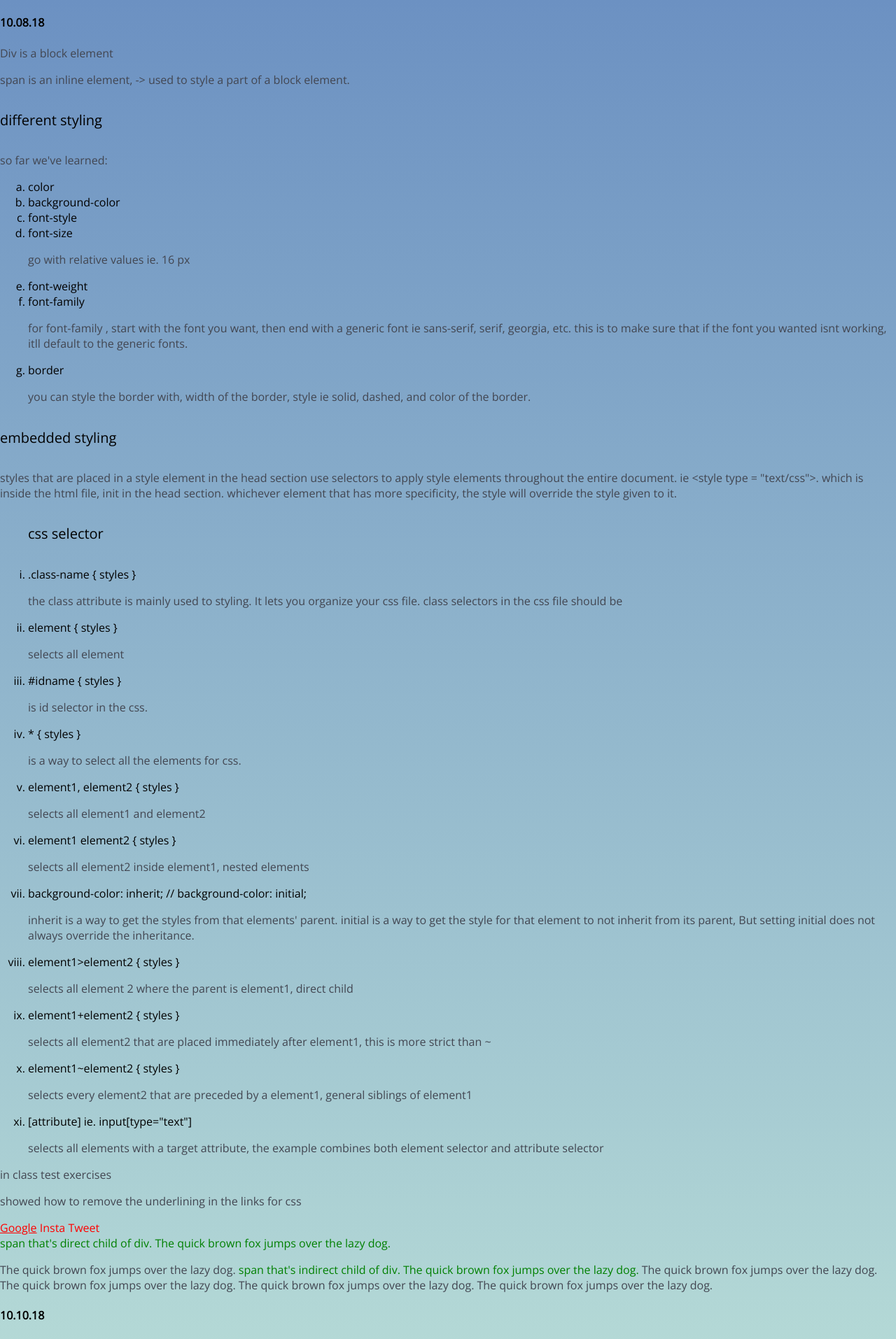
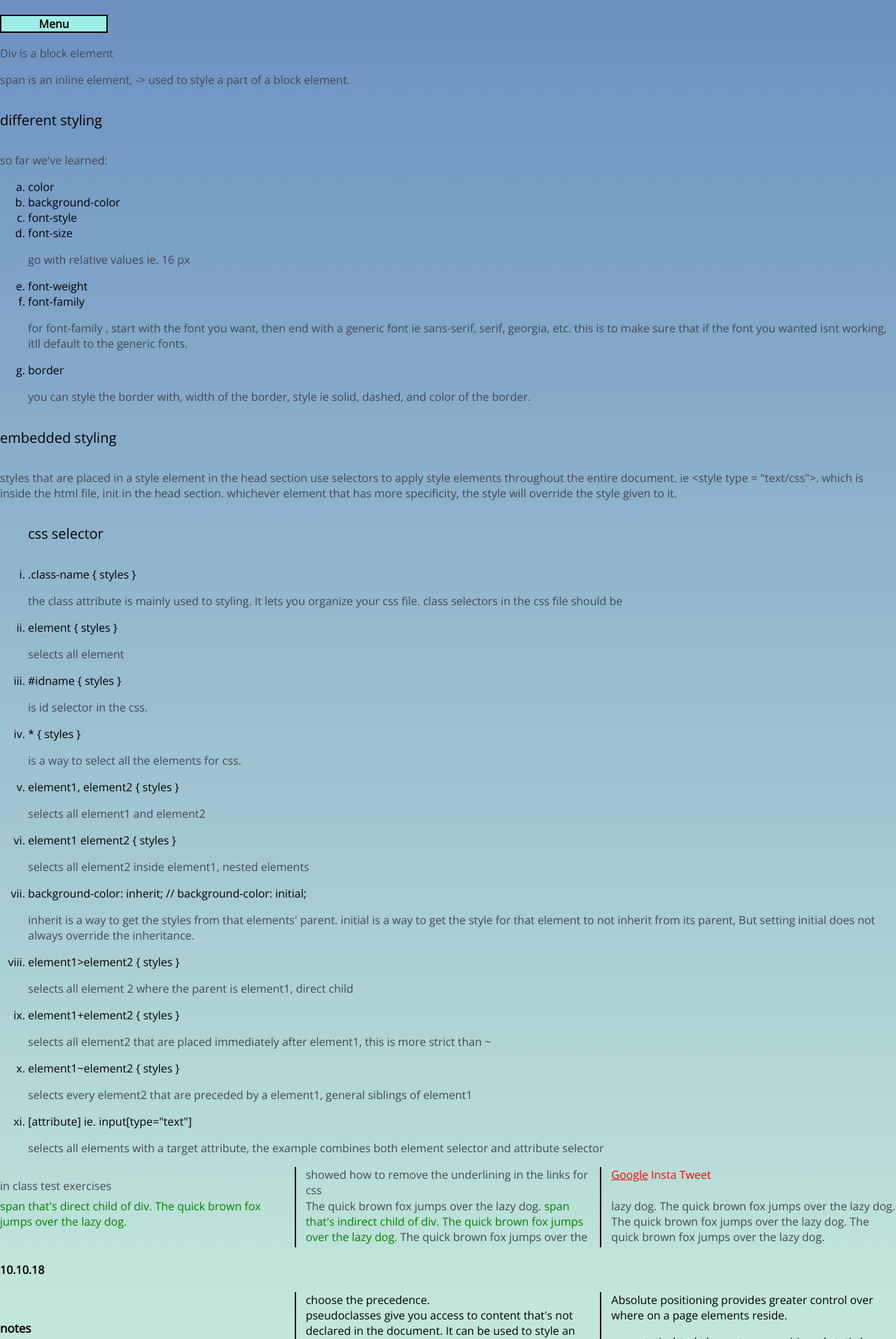
Before and after one commit to andrewwwwtran/Fall18-school-projects, a PHP site: page /index3.html in a window 1280 px wide. Shown: the top 1914 px of the page at 70% size. Run offline with PHP 8.4, Linux system fonts and the light colour scheme.

Commit message:
updated for comp484 10.22 notes

```diff
--- a/comp484/practicehtml/css/test.css
+++ b/comp484/practicehtml/css/test.css
@@ -40,6 +40,9 @@ p{
 ul{
 	list-style-type: lower-alpha;
 }
+ul.menu{
+	list-style: none;
+}
 
 /* links */
 a{
@@ -47,6 +50,36 @@ a{
 }
 a:hover{
 	color: #FFF;
+}
+a.menu{
+	text-decoration: none;
+}
+
+/* navigation */
+nav{
+	background-color: #9EEFE5;
+	border: 2px solid #000;
+	text-align: center;
+	width: 150px;
+	font-family: 'Open Sans', sans-serif;
+	font-weight: bold;
+	font-size: 20;
+	position: absolute;
+}
+nav:hover ul.menu{
+	display: block;
+}
+ul.menu{
+	background-color: #C2E7DA;
+	padding: 0px;
+	margin: 0px;
+	display: none;
+}
+li.menu{
+	border-top: 2px solid #000;
+}
+li.menu:hover{
+	background-color: lightgrey;
 }
 
 /* class styles */
@@ -124,3 +157,43 @@ div.notes-oct-nanaju, p.nanaju{
 .border-three{
 	border: 4px dotted #AF3B6E;
 }
+
+@media print{
+	p{
+		font-size: 10pt;
+		color: purple;
+		font-family: times, serif;
+	}
+	body{
+		background-color: white;
+	}
+	h4{
+		color: darkblue;
+		font-family: times, serif;
+	}
+}
+/* need all 3 because you dont want a phone to have 3 columns and have the readability hard. */
+@media handheld and (max-width: 480px), screen and (max-width: 480px), screen and (max-device-width: 480px){
+	div{
+		column-count: 1;
+		-webkit-column-count: 1;
+	}
+}
+@media only screen and (min-width: 481px) and (max-width: 1024px){
+	div{
+		column-count: 2;
+		column-gap: 30px;
+		-webkit-column-count: 2;
+		-webkit-column-gap: 30px;
+		column-rule: 2px solid #f00;
+	}
+}
+@media only screen and (min-width: 1025px){
+	div{
+		column-count: 3;
+		column-gap: 30px;
+		-webkit-column-count: 3;
+		-webkit-column-gap: 30px;
+		column-rule: 2px solid black;
+	}
+}
--- a/comp484/practicehtml/index3.html
+++ b/comp484/practicehtml/index3.html
@@ -14,10 +14,19 @@
 		</style> -->
 	</head>
 	<body>
+		<nav>Menu
+			<ul class="menu">
+				<li class="menu"><a class="menu" href="#">Home</a> </li>
+				<li class="menu"><a class="menu" href="#oct8notes">10.08 notes</a> </li>
+				<li class="menu"><a class="menu" href="#oct10notes">10.10 notes</a> </li>
+				<li class="menu"><a class="menu" href="#oct17notes">10.17 notes</a> </li>
+				<li class="menu"><a class="menu" href="#oct22notes">10.22 notes</a> </li>
+			</ul>
+		</nav>
 
 		<!-- october 8 2018 -->
 
-		<h4>10.08.18</h4>
+		<h4 id="oct8notes">10.08.18</h4>
 		<p>Div is a block element</p>
 		<p>span is an inline element, -> used to style a part of a block element.</p>
 		<h5>different styling</h5>
@@ -84,7 +93,7 @@
 
 		<!-- october 10 2018 -->
 
-		<h4>10.10.18</h4>
+		<h4 id="oct10notes">10.10.18</h4>
 
 		<div class="notes-oct-ten">
 			<h6>notes</h6>
@@ -143,7 +152,7 @@
 		<!-- end examples from october 10 -->
 
 		<!-- october 17 2018 notes/examples -->
-		<h4>10.17.18</h4>
+		<h4 id="oct17notes">10.17.18</h4>
 		<div class="notes-oct-nanaju">
 			<h6>notes</h6>
 			<p class="nanaju">
@@ -178,6 +187,45 @@
 			<p class="border-three">border3. border3. border3. border3. border3. border3. border3. border3. </p>
 		</div>
 
+		<!-- october 22 2018 notes/examples -->
+		<h4 id="oct22notes">10.22.18</h4>
+		<div class="notes22">
+
+			<h5>Media Types and Queries</h5>
+			<ul>
+				CSS media types allows you to decide what a page should look like depending on the kind of media being used to display the page including the width and height of the viewpoint or the device, orientation, and resolution. <br>
+				<li>all: for all media type devices</li>
+				<li>screen: for computer screens, smartphones, tablets..</li>
+				<li>handheld: designed for mobile internet devices</li>
+				<li>braille: for machines that can read or print web pages in braille</li>
+				<li>speech: allows dev to give text to speech</li>
+				<li>print: affects a web pages appearance when its printed</li>
+			</ul>
+			<ul>
+				responsive web design: media query is a CSS technique that uses @media rule to include a block of CSS properties only if a certain condition is true. <br> common media features include
+				<li>width</li>
+				<li>height</li>
+				<li>device-width</li>
+				<li>device-height</li>
+				<li>orientation</li>
+				<li>aspect-ratio</li>
+				<li>device-aspect-ratio</li>
+				ex. <br>
+				@media handheld and (max-width: 480px)
+				{
+					div{
+						-webkit-column-count: 1;
+						column-count: 1;
+					}
+				} <br>
+				-webkit- is a css vendor prefix for android, chrome, ios, and safari, -moz- for firefox,-ms- for IE, & -o- for opera <br>
+				media type only is used to hide css from older browsers because we know it doesn't support what's in the styling sheet.
+			</ul>
+
+
+		</div>
+		<!-- end oct 22 notes -->
+
 		<a href="#top">Back To Top</a>
 	</body>
 </html>
```
Also changed, not shown: 1 other file.
